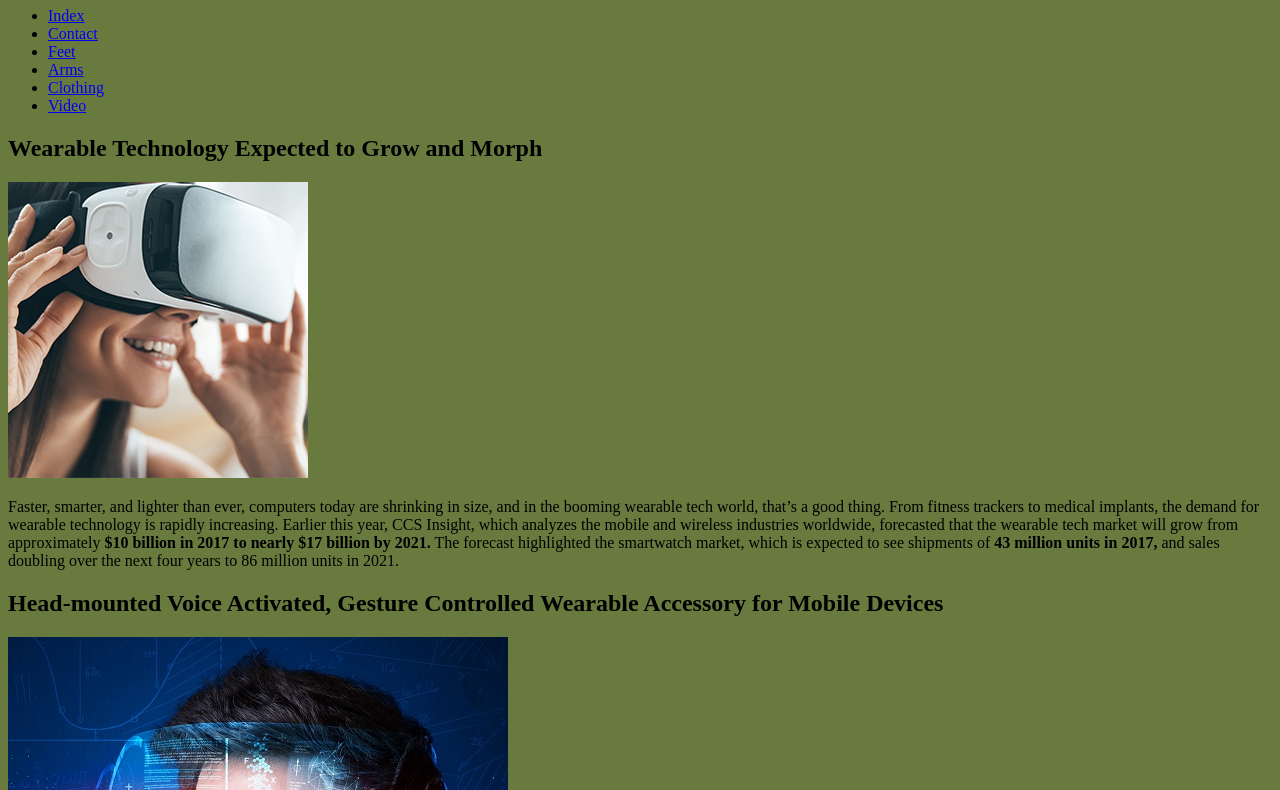
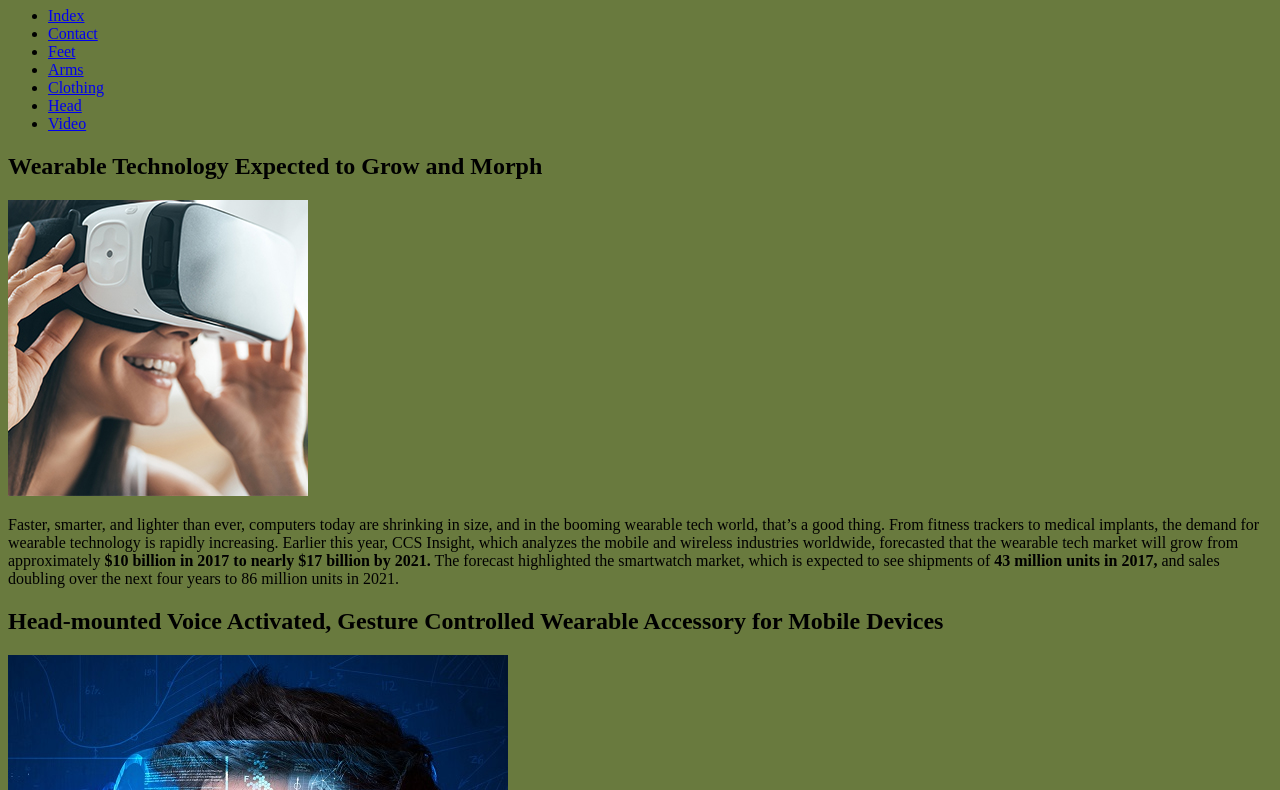
Before and after one commit to Wanbanas/Wanbanas.github.io, a plain HTML site: page Head.html in a window 1280 px wide. Shown: the part 73-863 px from the top of the page. Drawn offline with Linux system fonts and the light colour scheme; files whose address does not match are found by name.

Commit message:
Update Head.html

```diff
--- a/Head.html
+++ b/Head.html
@@ -21,6 +21,7 @@
 	<li><a href="Feet.html">Feet</a></li>
 	<li><a href="Arms.html">Arms</a></li>
 	<li><a href="Clothing.html">Clothing</a></li>
+	<li><a href="Head.html">Head</a></li>
 	<li><a href="Video.html">Video</a></li>
 
 	</ul>
```
